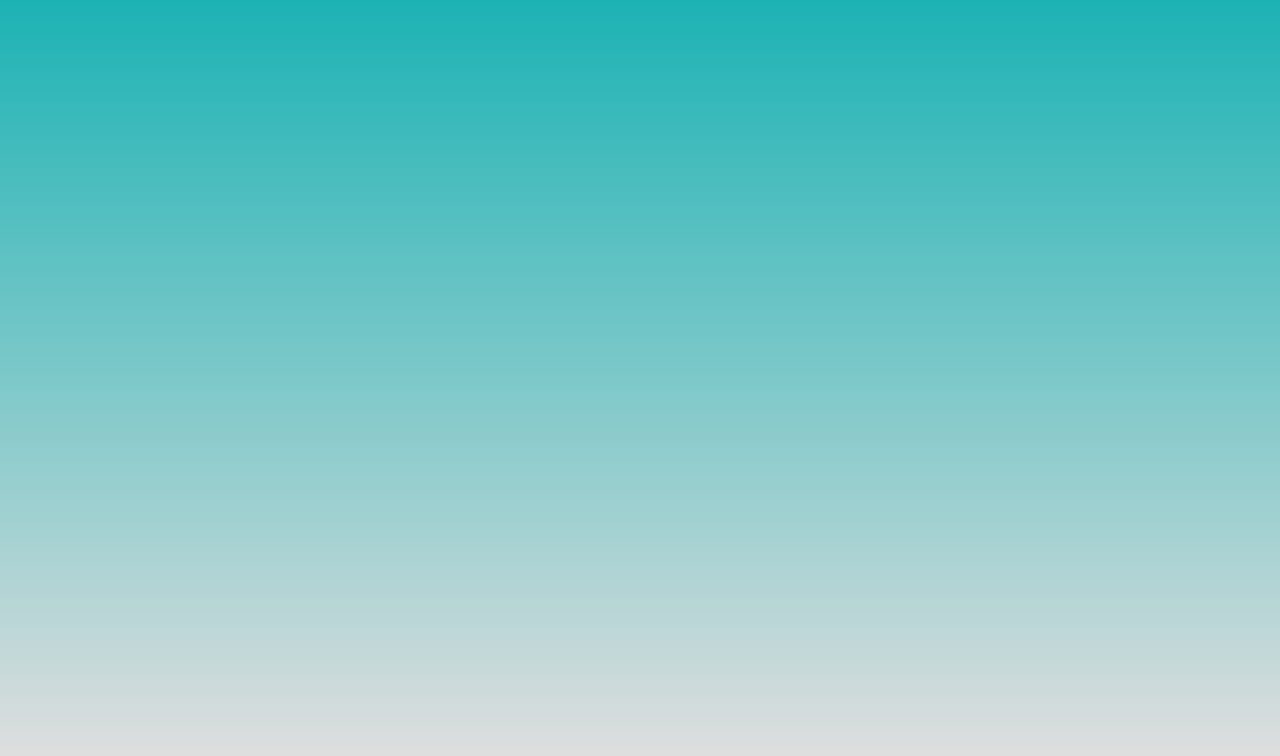
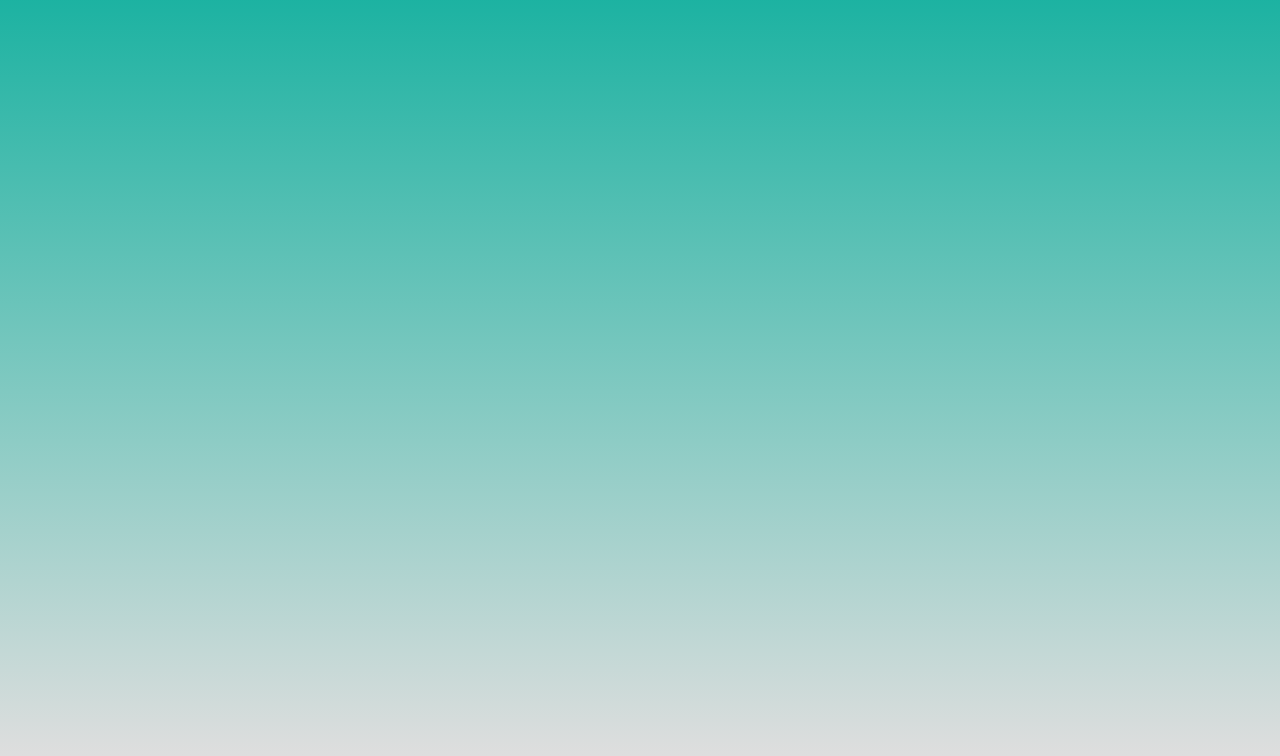
Before and after one commit to Maryam479/Test, a plain HTML site: page index.html in a window 1280 px wide. Shown: the part 60-816 px from the top of the page. Drawn offline with Linux system fonts and the light colour scheme.

Commit message:
Update index.html

```diff
--- a/index.html
+++ b/index.html
@@ -3,7 +3,7 @@
   <style>
      body{
          text-align: center;
-         background-image: linear-gradient(rgb(13, 175, 177), rgb(222, 222, 222));
+         background-image: linear-gradient(rgb(13, 175, 157), rgb(222, 222, 222));
          min-width: 100%;
          min-height: 100%;
       }
```
